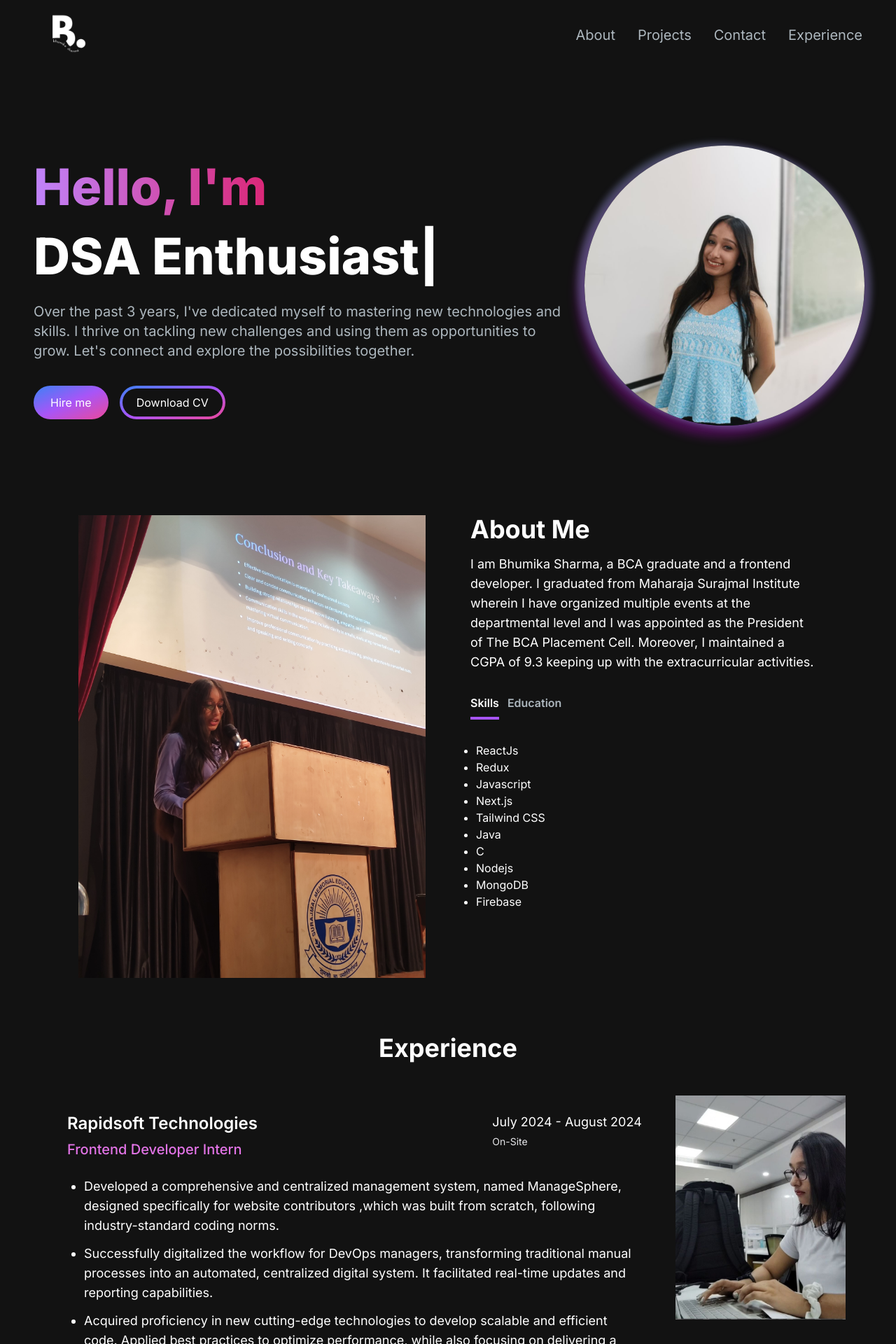
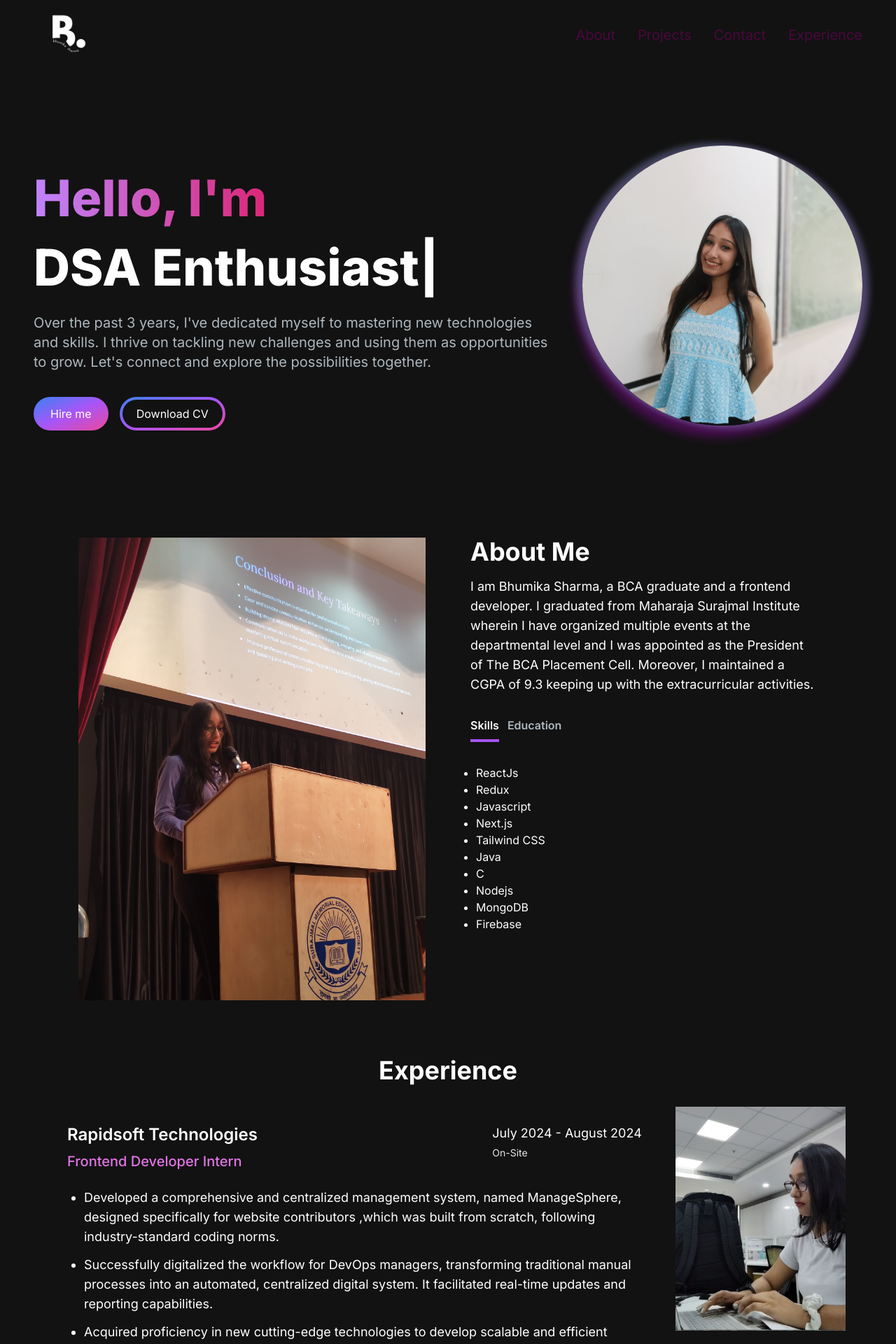
Before and after one commit to Bhum-ika/portfolio, a Next.js app: page / in a window 1280 px wide. Shown: the top 1920 px of the page at 70% size. Built offline with nearby package versions, Linux system fonts and the light colour scheme.

Commit message:
Changes made

```diff
--- a/app/components/ExperienceSection.jsx
+++ b/app/components/ExperienceSection.jsx
@@ -5,26 +5,26 @@ import Image from "next/image";
 const ExperienceSection = () => {
   return (
     <section id="experience" className="text-white pb-14">
-      <h2 className="text-white text-center text-4xl font-bold mt-4 mb:8 md:mb-12 ">
+      <h2 className="text-white text-center text-4xl font-bold mt-4 sm:mb-8 mb-5 ">
         Experience
       </h2>
-      <div className="flex px-6 gap-6 ">
+      <div className="flex px-6 gap-6 flex-wrap-reverse sm:flex-nowrap">
 
-          <div className="flex flex-col justify-between">
-          <div className="flex py-6 justify-between px-6">
+          <div className="flex flex-col justify-between ">
+          <div className="flex py-6 justify-between sm:px-6 sm:gap-0 gap-4 ">
             <div className="flex flex-col gap-2">
-              <h3 className="text-2xl font-semibold">Rapidsoft Technologies</h3>
-              <h3 className="text-xl text-[#e173e5] leading-snug font-medium">
+              <h3 className="sm:text-2xl text-xl font-semibold">Rapidsoft Technologies</h3>
+              <h3 className="sm:text-xl text-sm text-[#e173e5] leading-snug font-medium">
                 Frontend Developer Intern
               </h3>
             </div>
             <div className=" flex flex-col gap-1">
-              <p className="text-lg">July 2024 - August 2024</p>
+              <p className="sm:text-lg text-sm">July 2024 - August 2024</p>
               <p className="text-sm text-zinc-200">On-Site</p>
             </div>
           </div>
-          <div className="text-lg px-6">
-            <ul className="flex gap-3 flex-col list-disc pl-6">
+          <div className="text-lg sm:px-6 ">
+            <ul className="flex gap-3 flex-col list-disc pl-6 flex-wrap ">
               <li>
                 Developed a comprehensive and centralized management system,
                 named ManageSphere, designed specifically for website
@@ -46,7 +46,7 @@ const ExperienceSection = () => {
             </ul>
           </div>
 
-          <div className="flex gap-2 pl-10 pt-5">
+          <div className="flex gap-2 pl-10 pt-5 flex-wrap">
 <div className="border-2 px-4 py-1 rounded-full border-[#eabfee] text-sm text-zinc-200"> ReactJs</div>
 <div className="border-2 px-4 py-1 rounded-full border-[#eabfee] text-sm text-zinc-200">Firebase</div>
 <div className="border-2 px-4 py-1 rounded-full border-[#eabfee] text-sm text-zinc-200">Tailwind CSS</div>
--- a/app/components/HeroSection.jsx
+++ b/app/components/HeroSection.jsx
@@ -6,7 +6,7 @@ import {motion} from "framer-motion"
 const HeroSection = () => {
   return(
    <section className='pb-16 pt-24'>
-    <div className='grid grid-cols-2 sm:grid-cols-12'>
+     <div className='flex flex-wrap-reverse sm:flex-nowrap'>
    <motion.div initial={{opacity:0, scale:0.5}} animate={{opacity:1,scale:1}} transition={{duration:0.5}} className='col-span-8 place-self-center text-center sm:text-left justify-self-start'>
     <h1 className="text-white mb-4 text-4xl sm:text-5xl lg:text-7xl lg:leading-snug font-extrabold">
         <span className='text-transparent bg-clip-text bg-gradient-to-r from-purple-400 to-pink-600'>
@@ -40,7 +40,7 @@ const HeroSection = () => {
     </div>
     </motion.div>
     <motion.div initial={{opacity:0, scale:0.5}} animate={{opacity:1,scale:1}} transition={{duration:0.5}} className='col-span-4 place-self-center mt-4 lg:mt-0'>
-    <div className='rounded-full w-[300px] h-[300px] lg:w-[400px] lg:h-[400px] relative overflow-hidden' style={{ background: 'none', boxShadow: '10px 4px 10px rgba(145, 170, 219, 0.33), -10px -4px 10px rgba(135, 178, 212, 0.33), -4px 10px 15px 6px rgba(194, 8, 219, 0.33)' }}>
+    <div className='rounded-full w-[300px] h-[300px] lg:w-[400px] lg:h-[400px] relative overflow-hidden mb-8 ' style={{ background: 'none', boxShadow: '10px 4px 10px rgba(145, 170, 219, 0.33), -10px -4px 10px rgba(135, 178, 212, 0.33), -4px 10px 15px 6px rgba(194, 8, 219, 0.33)' }}>
   <Image
     src='/images/hero-image.jpg'
     alt="hero image"
--- a/app/components/MenuOverlay.jsx
+++ b/app/components/MenuOverlay.jsx
@@ -2,7 +2,7 @@ import React from 'react'
 import NavLink from './NavLink'
 const MenuOverlay = ({links}) => {
   return (
-    <ul className='flex flex-col items-center'>
+    <ul className='flex flex-col items-center bg-[#ebd0ef] border-2 rounded-lg border-none '>
       {links.map((link,index)=>(
         <li key={index}>
         <NavLink href={link.path} title={link.title}/>
--- a/app/components/NavLink.jsx
+++ b/app/components/NavLink.jsx
@@ -2,7 +2,7 @@ import Link from "next/link"
 const NavLink=({href,title})=>{
     return(
         <Link href={href}
-        className='block py-2 pl-3 pr-4 text-[#ADB7BE] sm:text-xl rounded md:p-0 hover:text-white'>
+        className='block py-2 pl-3 pr-4 text-[#4a083e] sm:text-xl rounded md:p-0 hover:text-white'>
            {title}</Link>
     )
 }
--- a/app/components/Navbar.jsx
+++ b/app/components/Navbar.jsx
@@ -49,7 +49,7 @@ const Navbar = () => {
             </button>
           )}
         </div>
-        <div className='menu hidden md:block md:w-auto' id="navbar">
+        <div className='menu hidden md:block md:w-auto ' id="navbar">
             <ul className='flex p-4 md:p-0 md:flex-row md:space-x-8 mt-0'>
                 {
                     navLinks.map((link,index)=>(
--- a/app/components/ProjectsSection.jsx
+++ b/app/components/ProjectsSection.jsx
@@ -67,7 +67,7 @@ const ProjectsSection = () => {
       <h2 className="text-white text-center text-4xl font-bold mt-4 mb:8 md:mb-12 ">
         My Projects
       </h2>
-      <div className="text-white flex justify-center items-center gap-2 py-6 ">
+      <div className="text-white flex justify-center items-center gap-2 py-6 flex-wrap ">
         <ProjectTag
           onClick={handleTagChange}
           name="All"
```
